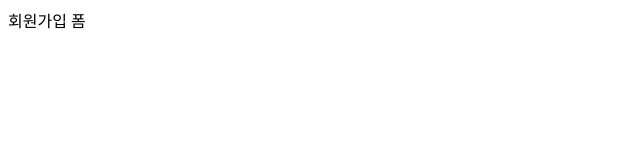
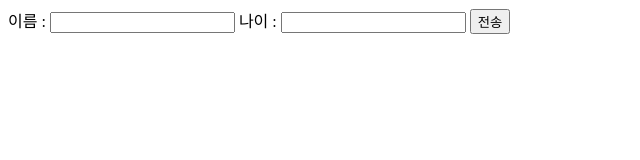
Before and after one commit to GyeomFka/my-server, a plain HTML site: page webapp/user/form.html in a window 1280 px wide. Shown: the whole page, without its empty margins (0-640 px from the left). Drawn offline with Linux system fonts and the light colour scheme.

Commit message:
[update] html naming rule

```diff
--- a/webapp/user/form.html
+++ b/webapp/user/form.html
@@ -5,6 +5,14 @@
     <title>Regist Form</title>
 </head>
 <body>
-    회원가입 폼
+    <form>
+        <label>
+            이름 : <input name="name" type="text"/>
+        </label>
+        <label>
+            나이 : <input name="age" type="text"/>
+        </label>
+        <button type="submit" value="전송">전송</button>
+    </form>
 </body>
 </html>
```
Also changed, not shown: webapp/exception/not-found.html (renamed from webapp/exception/notfound.html).
